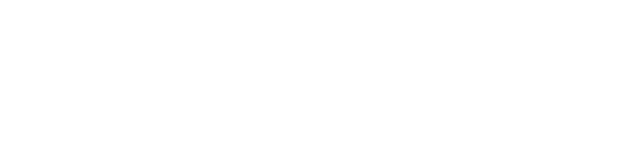
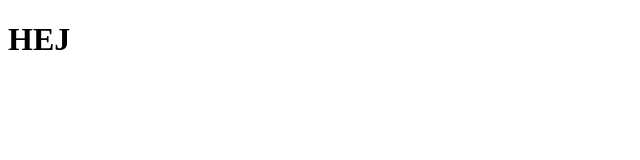
Before and after one commit to ninaeriksson/favorite-recipe, a plain HTML site: page index.html in a window 1280 px wide. Shown: the whole page, without its empty margins (0-640 px from the left). Drawn offline with Linux system fonts and the light colour scheme.

Commit message:
Test push

```diff
--- a/index.html
+++ b/index.html
@@ -6,6 +6,6 @@
     <title>Document</title>
 </head>
 <body>
-
+    <h1>HEJ</h1>
 </body>
 </html>
```
